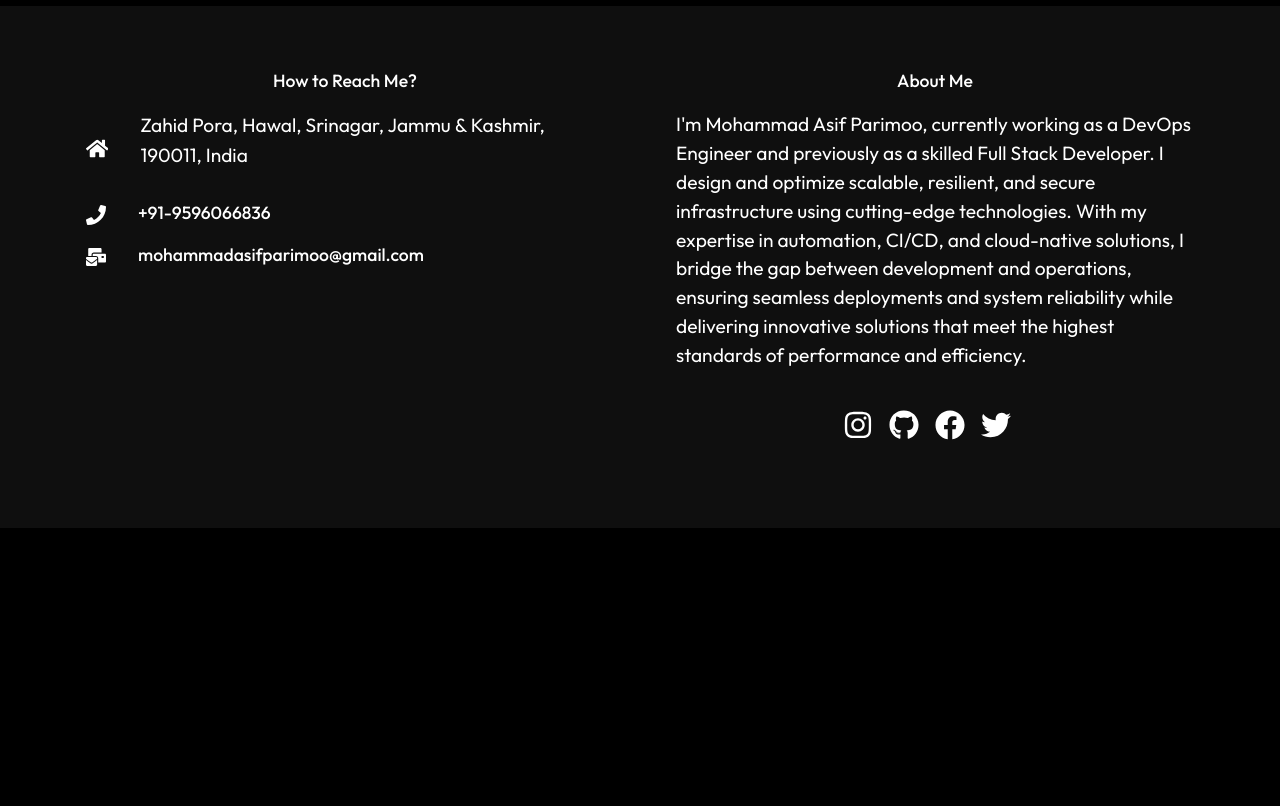
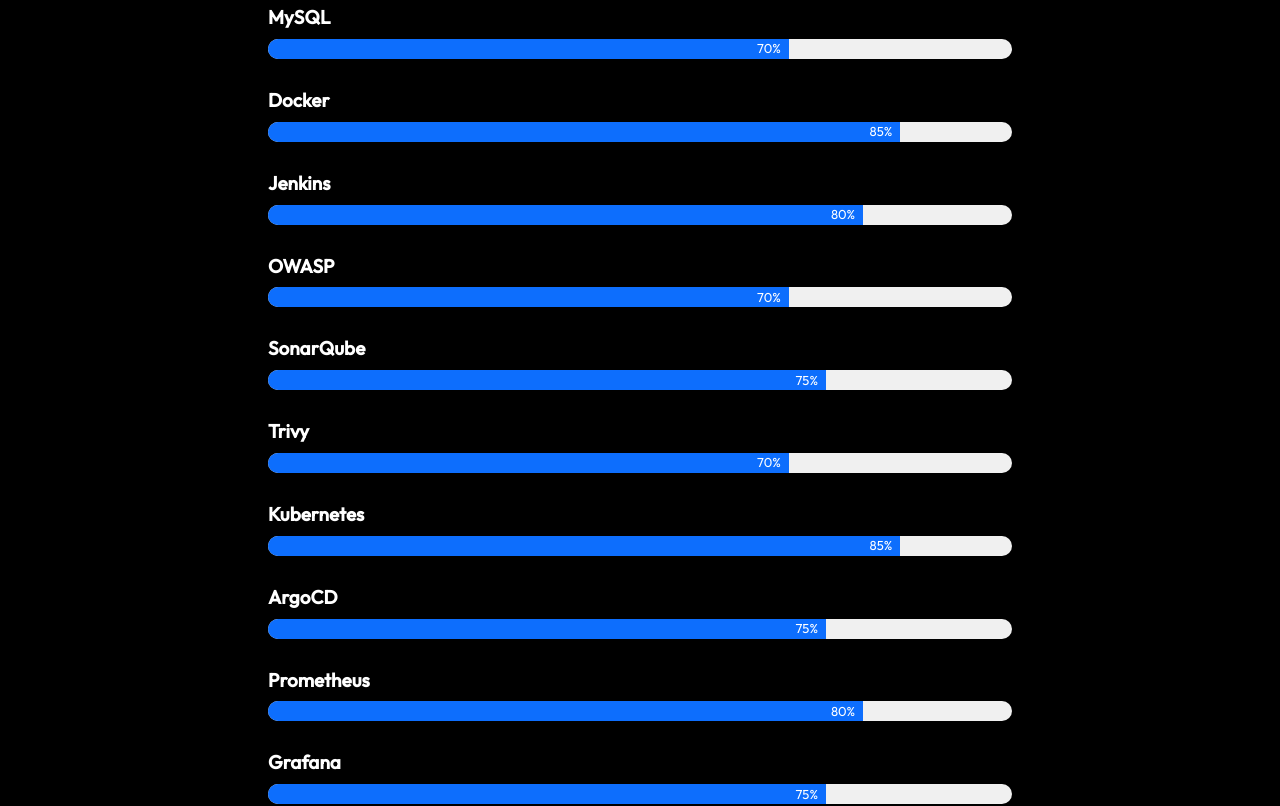
Before and after one commit to mohammad-asif-parimoo/portfolio_website, a React (Create React App) app in the folder client/: page / in a window 1280 px wide. Shown: the part 3760-4566 px from the top of the page. Before the commit the page ends 4288 px from the top, so only its background shows below. Built offline with nearby package versions, Linux system fonts and the light colour scheme.

Commit message:
Update ProgressBar.js

```diff
--- a/client/src/components/ProgressBar.js
+++ b/client/src/components/ProgressBar.js
@@ -1,5 +1,5 @@
 import React, { useEffect, useRef, useState } from 'react';
-import "../styles/ProgressBarStyles.css";
+import "../styles/ProgressBarStyles.css"; // Import the CSS file
 
 const ProgressBar = () => {
     const [isVisible, setIsVisible] = useState(false);
@@ -13,77 +13,64 @@
                 }
             });
         });
+
+        if (progressBarRef.current) {
             observer.observe(progressBarRef.current);
+        }
 
-        return () => observer.disconnect();
+        return () => {
+            if (progressBarRef.current) {
+                observer.unobserve(progressBarRef.current);
+            }
+            observer.disconnect();
+        };
     }, []);
+
+    // Skill Data Array
+    const skills = [
+        { name: "HTML", percentage: 80, className: "html" },
+        { name: "CSS", percentage: 70, className: "css" },
+        { name: "JavaScript", percentage: 75, className: "javascript" },
+        { name: "Tailwind CSS", percentage: 70, className: "tailwind-css" },
+        { name: "Bootstrap", percentage: 75, className: "bootstrap" },
+        { name: "React JS", percentage: 70, className: "react-js" },
+        { name: "Express JS", percentage: 60, className: "express-js" },
+        { name: "Node JS", percentage: 70, className: "node-js" },
+        { name: "MongoDB", percentage: 75, className: "mongo-db" },
+        { name: "MySQL", percentage: 70, className: "mysql" },
+        { name: "Docker", percentage: 85, className: "docker" },
+        { name: "Jenkins", percentage: 80, className: "jenkins" },
+        { name: "OWASP", percentage: 70, className: "owasp" },
+        { name: "SonarQube", percentage: 75, className: "sonarqube" },
+        { name: "Trivy", percentage: 70, className: "trivy" },
+        { name: "Kubernetes", percentage: 85, className: "kubernetes" },
+        { name: "ArgoCD", percentage: 75, className: "argocd" },
+        { name: "Prometheus", percentage: 80, className: "prometheus" },
+        { name: "Grafana", percentage: 75, className: "grafana" },
+        { name: "AWS/EKS", percentage: 80, className: "aws_eks" }
+    ];
 
     return (
         <div className="container">
             <h1 className="text-center">Skills</h1>
             <div className="row" ref={progressBarRef}>
-                {
-                    isVisible && (
+                {isVisible && (
                     <div className="col-md-12">
-                            <h3 className="progress-title">HTML</h3>
+                        {skills.map((skill, index) => (
+                            <div key={index}>
+                                <h3 className="progress-title">{skill.name}</h3>
                                 <div className="progress">
-                                <div className="progress-bar html" style={{ width: "80%" }}>
-                                    <div className="progress-value">80%</div>
+                                    <div className={`progress-bar ${skill.className}`} style={{ width: `${skill.percentage}%` }}>
+                                        <div className="progress-value">{skill.percentage}%</div>
                                     </div>
                                 </div>
-                            <h3 className="progress-title">CSS</h3>
-                            <div className="progress">
-                                <div className="progress-bar css" style={{ width: "70%" }}>
-                                    <div className="progress-value">70%</div>
                             </div>
-                            </div>
-                            <h3 className="progress-title">JavaScript</h3>
-                            <div className="progress">
-                                <div className="progress-bar javaScript" style={{ width: "75%" }}>
-                                    <div className="progress-value">75%</div>
-                                </div>
-                            </div>
-                            <h3 className="progress-title">Tailwind CSS</h3>
-                            <div className="progress">
-                                <div className="progress-bar tailwind-css" style={{ width: "70%" }}>
-                                    <div className="progress-value">70%</div>
-                                </div>
-                            </div>
-                            <h3 className="progress-title">Bootstrap</h3>
-                            <div className="progress">
-                                <div className="progress-bar bootstrap" style={{ width: "75%" }}>
-                                    <div className="progress-value">75%</div>
-                                </div>
-                            </div>
-                            <h3 className="progress-title">React JS</h3>
-                            <div className="progress">
-                                <div className="progress-bar react-js" style={{ width: "70%" }}>
-                                    <div className="progress-value">70%</div>
-                                </div>
-                            </div>
-                            <h3 className="progress-title">Express JS</h3>
-                            <div className="progress">
-                                <div className="progress-bar express-js" style={{ width: "60%" }}>
-                                    <div className="progress-value">60%</div>
-                                </div>
-                            </div>
-                            <h3 className="progress-title">Node JS</h3>
-                            <div className="progress">
-                                <div className="progress-bar node-js" style={{ width: "70%" }}>
-                                    <div className="progress-value">70%</div>
-                                </div>
-                            </div>
-                            <h3 className="progress-title">MongoDB</h3>
-                            <div className="progress">
-                                <div className="progress-bar mongo-db" style={{ width: "75%" }}>
-                                    <div className="progress-value">75%</div>
-                                </div>
-                            </div>
+                        ))}
                     </div>
                 )}
             </div>
         </div>
-    )
-}
+    );
+};
 
 export default ProgressBar;
```
Lines whose indentation alone changed are shown as unchanged.
